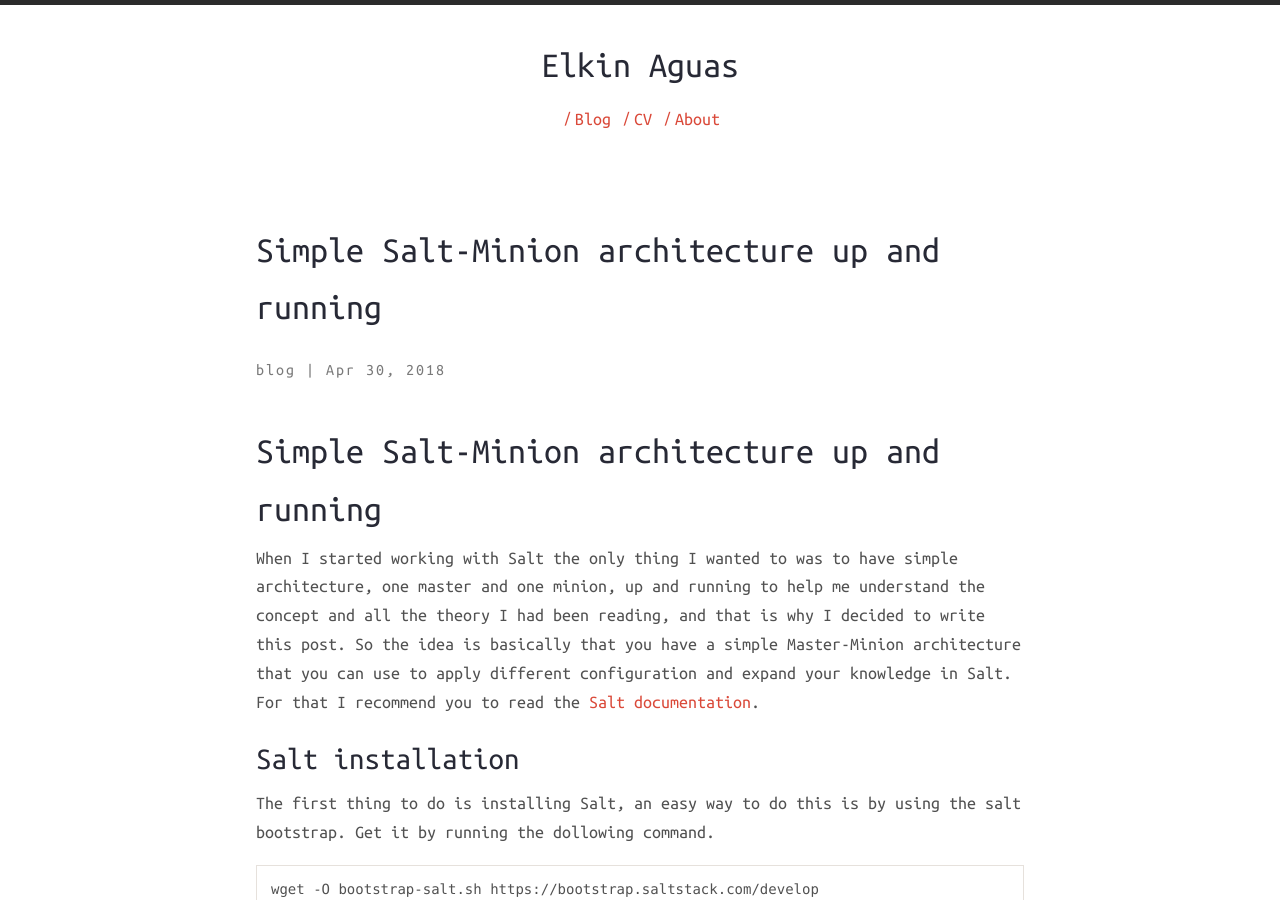
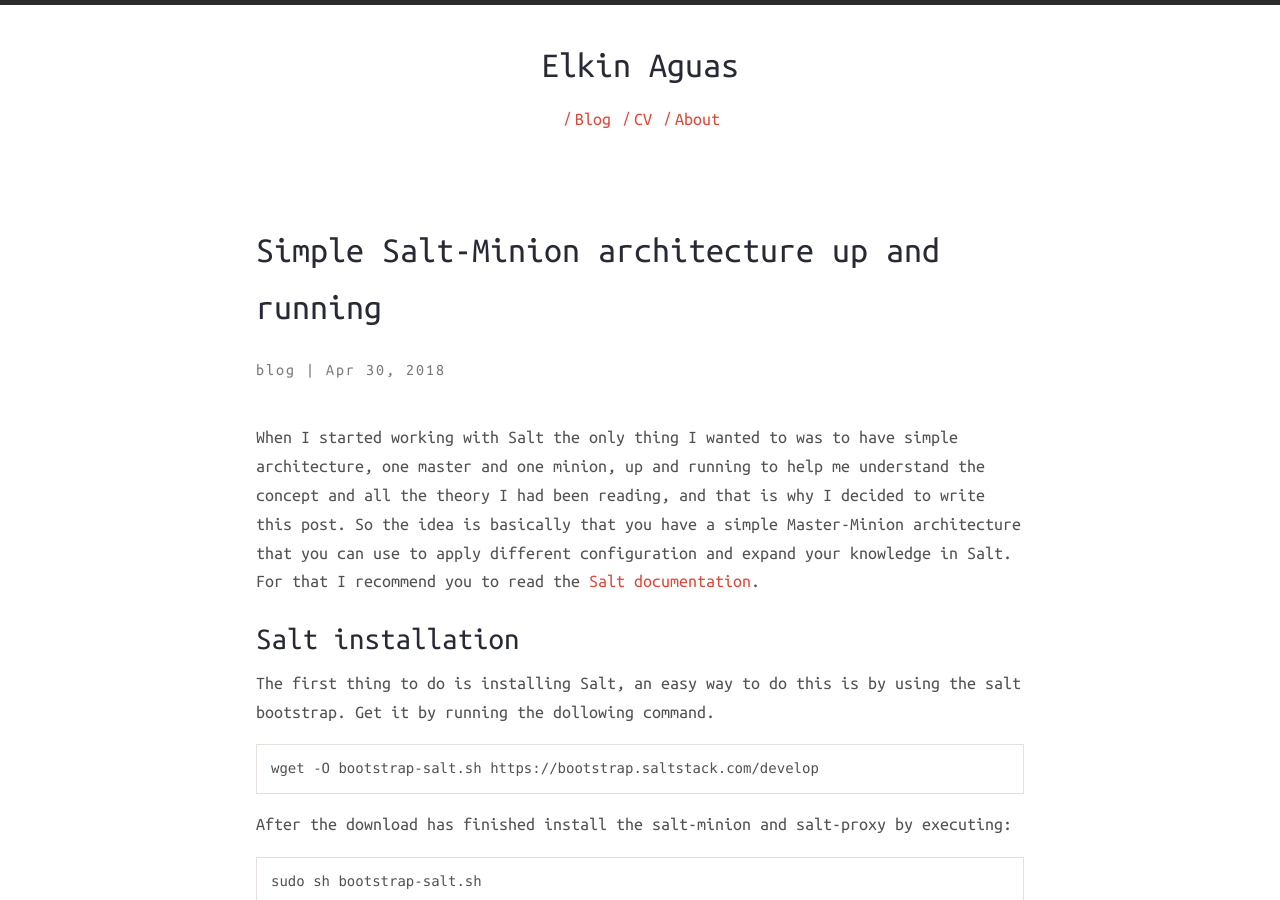
Before and after one commit to elkinaguas/elkinaguas.github.io, a Jekyll site: the page built from _posts/2017-09-11-Site-Under-Construction.markdown, in a window 1280 px wide and 900 px high. Built offline with Jekyll 4.4.1, drawn with Linux system fonts in a browser that asks for light colours; nearby versions of some CDN libraries; comment, search, counter and statistics services are not loaded.

Commit message:
Update 2017-09-11-Site-Under-Construction.markdown

```diff
--- a/_posts/2017-09-11-Site-Under-Construction.markdown
+++ b/_posts/2017-09-11-Site-Under-Construction.markdown
@@ -7,8 +7,6 @@ categories:
 - blog
 ---
 <head><link rel='shortcut icon' type='image/png' href='/favicon.png' /></head>
-
-# Simple Salt-Minion architecture up and running
 
 When I started working with Salt the only thing I wanted to was to have simple architecture, one master and one minion, up and running to help me understand the concept and all the theory I had been reading, and that is why I decided to write this post. So the idea is basically that you have a simple Master-Minion architecture that you can use to apply different configuration and expand your knowledge in Salt. For that I recommend you to read the [Salt documentation](https://docs.saltstack.com/en/latest/contents.html).
 
```
